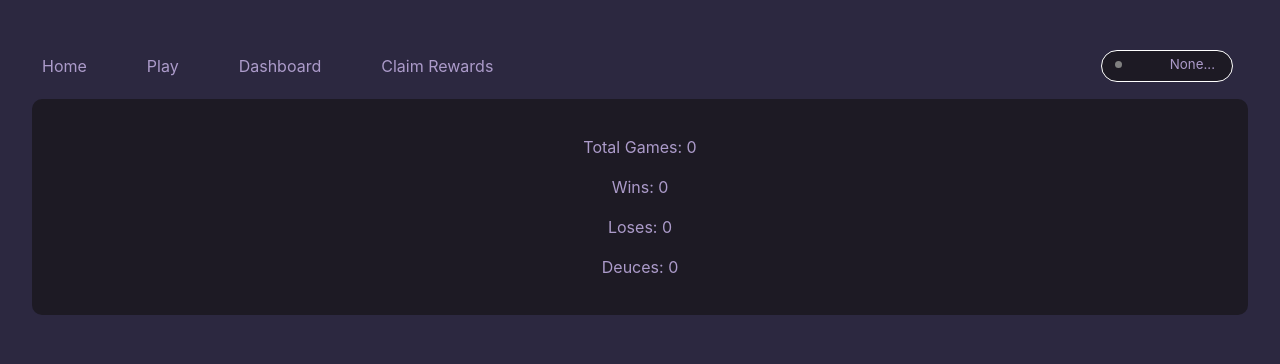
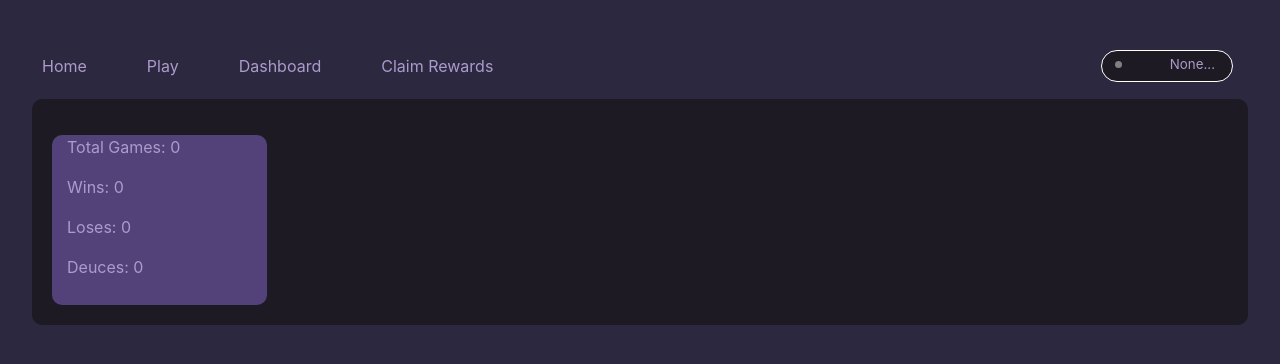
Before and after one commit to ulas96/rock-paper-scissor, a React (Vite) app in the folder client/: page /dashboard in a window 1280 px wide. Shown: the top 364 px of the page. Built offline with nearby package versions, Linux system fonts and the light colour scheme.

Commit message:
Dashboard contract call and css update

```diff
--- a/client/src/components/Dashboard/Dashboard.css
+++ b/client/src/components/Dashboard/Dashboard.css
@@ -4,3 +4,14 @@
     background-color: #1d1a24;
     border-radius: 10px;
 }
+
+.summary {
+    border-radius: 10px;
+    text-align: left;
+    margin-left: 20px;
+    padding-left: 15px;
+    padding-top: px;
+    padding-bottom: 10px;
+    width: 200px;
+    background-color: #53427a;
+}
--- a/client/src/components/Dashboard/Dashboard.jsx
+++ b/client/src/components/Dashboard/Dashboard.jsx
@@ -8,8 +8,8 @@ export default function Dashboard({state, account}) {
     const [wins, setWins] = useState([]);
     const [loses,setLoses] = useState([]);
     const [deuces, setDeuces] = useState([]);
-    const [games, setGames] = useState([]);
-
+    const [playerGames, setPlayerGames] = useState([]);
+    const [playerPendingGames, setPlayerPendingGames] = useState([]);
 
     const getPlayerWins = async () => {
         const _wins = await state.contract.getPlayerWins(_account);
@@ -28,7 +28,12 @@ export default function Dashboard({state, account}) {
 
     const getPlayerGames = async () => {
         const games = await state.contract.getPlayerGames(_account);
-        setGames(games);
+        setPlayerGames(games);
+    }
+
+    const getPlayerPendingGames = async () => {
+        const pendingGames = await state.contract.getPlayerPendingGames(_account);
+        setPlayerPendingGames(pendingGames);
     }
 
 
@@ -37,15 +42,41 @@ export default function Dashboard({state, account}) {
         getPlayerLoses();
         getPlayerDeuces();
         getPlayerGames();
+        getPlayerPendingGames();
     });
 
     return (
         <>
         <div className="dashboard-container">
-            <p>{`Total Games: ${games.length}`}</p>
-            <p>{`Wins: ${wins.length}`}</p>
-            <p>{`Loses: ${loses.length}`}</p>
-            <p>{`Deuces: ${deuces.length}`}</p>
+            <div className="summary">
+                <p>{`Total Games: ${playerGames.length}`}</p>
+                <p>{`Wins: ${wins.length}`}</p>
+                <p>{`Loses: ${loses.length}`}</p>
+                <p>{`Deuces: ${deuces.length}`}</p>
+            </div>
+
+            <div className="game-history">
+                <div className="player-games">
+                {playerGames.map((g) => {
+                    return (
+                        <div clasName="game">
+                            {parseInt(g.id)}
+                        </div>
+                    );
+                })}
+                </div>
+
+                <div className="player-pending-games">
+                {playerPendingGames.map((p) => {
+                    return (
+                        <div clasName="pending-game">
+                            {parseInt(p.id)}
+                        </div>
+                    );
+                })}
+                </div>
+            </div>
+
         </div>
 
         </>
```
